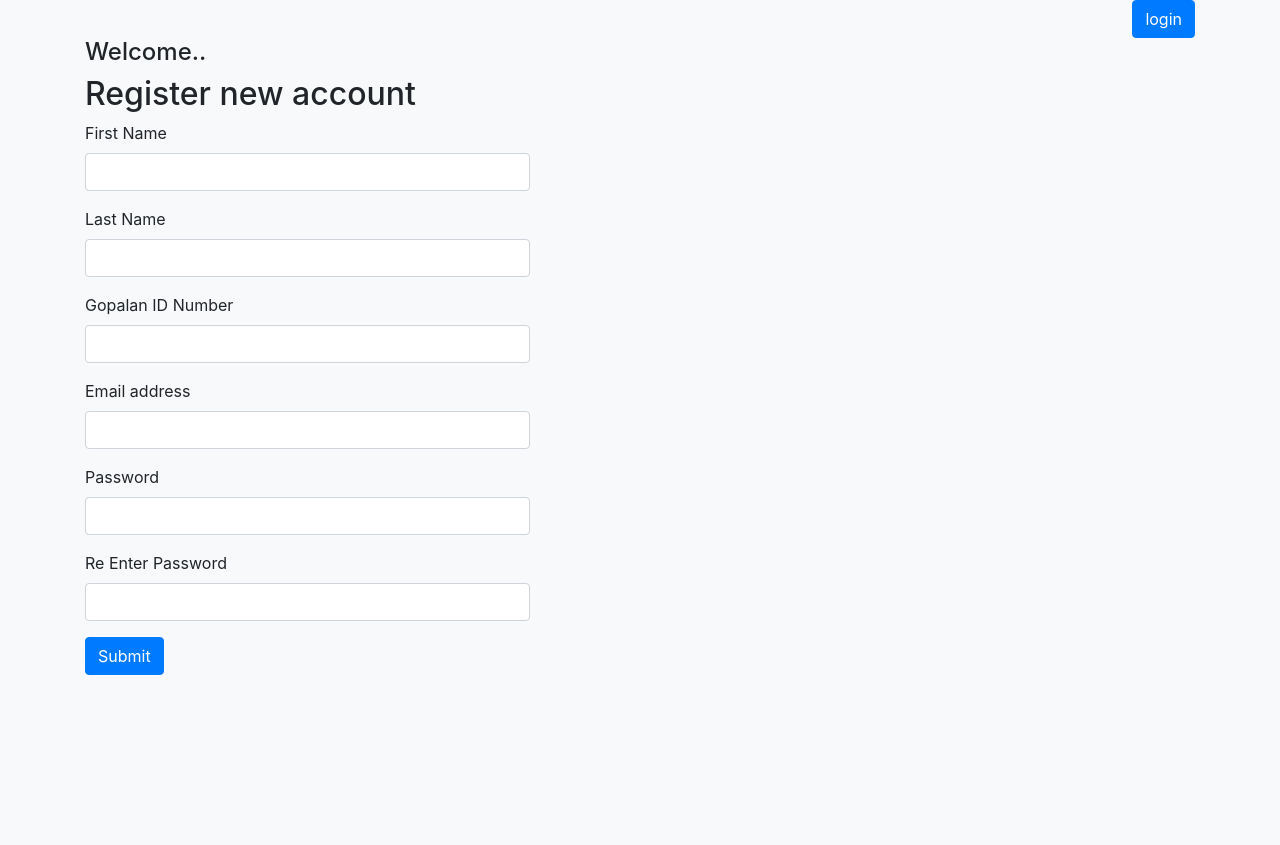
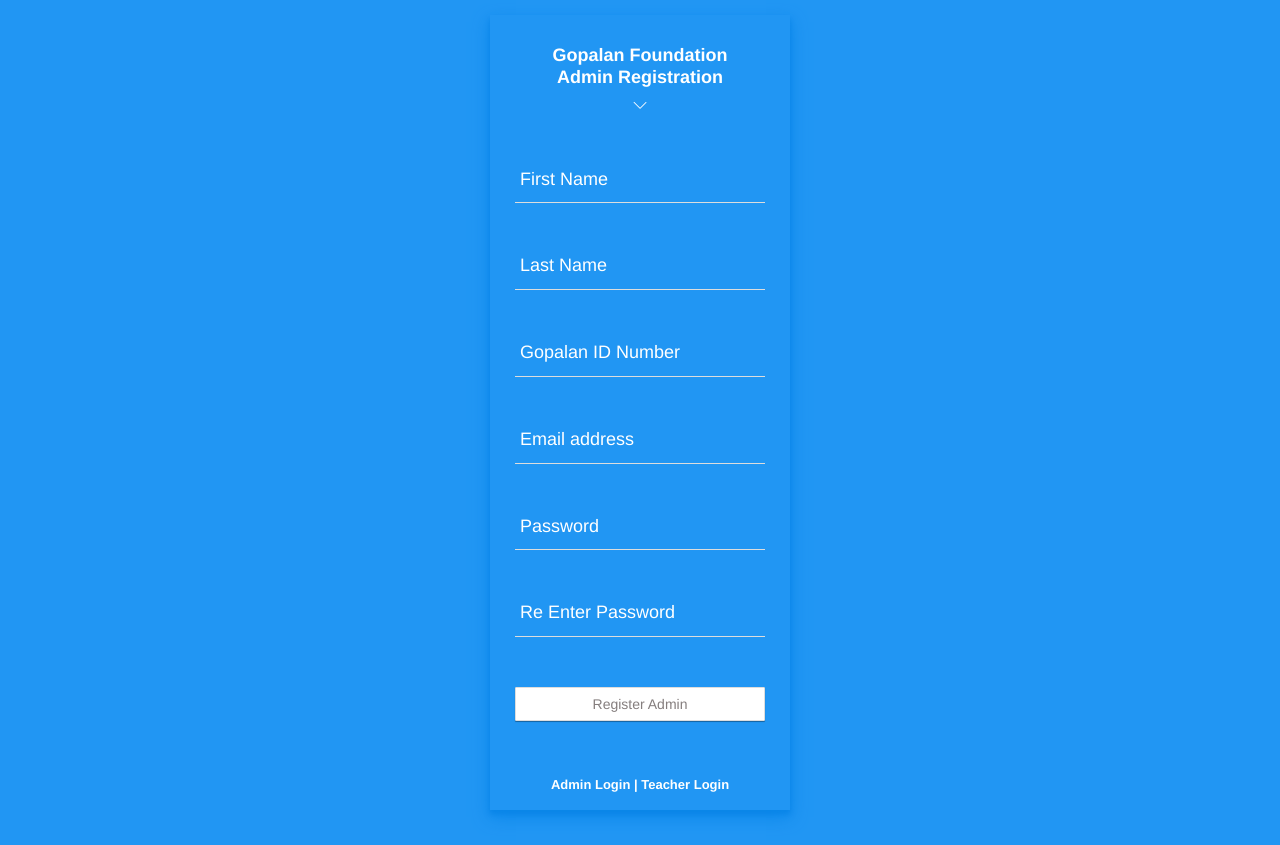
Before and after one commit to rohitsraj12/gopalan_school_system, a PHP site: page /gopalan_system/admin_register.php in a window 1280 px wide. Before the commit the page ends 675 px from the top, so only its background shows below. Run offline with PHP 8.4, Linux system fonts and the light colour scheme; some web fonts are replaced.

Commit message:
Update admin_register.php

```diff
--- a/public/admin_register.php
+++ b/public/admin_register.php
@@ -4,18 +4,29 @@
     <meta charset="UTF-8">
     <meta http-equiv="X-UA-Compatible" content="IE=edge">
     <meta name="viewport" content="width=device-width, initial-scale=1.0">
-    <title>Document</title>
-    <link rel="stylesheet" href="https://cdn.jsdelivr.net/npm/bootstrap@4.6.0/dist/css/bootstrap.min.css" integrity="sha384-B0vP5xmATw1+K9KRQjQERJvTumQW0nPEzvF6L/Z6nronJ3oUOFUFpCjEUQouq2+l" crossorigin="anonymous">
+    <title>admins Register</title>
+    <!-- <link rel="stylesheet" href="https://cdn.jsdelivr.net/npm/bootstrap@4.6.0/dist/css/bootstrap.min.css" integrity="sha384-B0vP5xmATw1+K9KRQjQERJvTumQW0nPEzvF6L/Z6nronJ3oUOFUFpCjEUQouq2+l" crossorigin="anonymous"> -->
+
+  <!-- start: Css -->
+  <link rel="stylesheet" type="text/css" href="css/bootstrap.min.css">
+
+    <!-- plugins -->
+    <link rel="stylesheet" type="text/css" href="css/plugins/font-awesome.min.css"/>
+    <link rel="stylesheet" type="text/css" href="css/plugins/simple-line-icons.css"/>
+    <link rel="stylesheet" type="text/css" href="css/plugins/animate.min.css"/>
+    <link rel="stylesheet" type="text/css" href="css/plugins/icheck/skins/flat/aero.css"/>
+    <link href="css/style.css" rel="stylesheet">
+    <link href="css/style.css" rel="stylesheet">
 </head>
-<body class="bg-light">
+<body id="mimin" class="dashboard form-signin-wrapper">
     <div class="wrap__body">
-        <div class="body__header">
+        <!-- <div class="body__header">
             <div class="container">
                 <div class="text-right">
                     <a class="btn btn-primary" href="admin_login.php">login</a>
                 </div>
             </div>
-        </div>
+        </div> -->
         <!-- end body header -->
 
         <div class="body__container">
@@ -23,74 +34,94 @@
 
                 <div class="container">
 
-                    <div class="row">
+                    <form action="include\admin.inc\register.inc.php" method="POST" class="form-signin">
+                        <div class="panel periodic-login">
+                            <div class="panel-body text-center">
+                                <!-- <h1 class="atomic-symbol">GIS</h1> -->
+                                <p class="element-name">Gopalan Foundation</p>
+                                <p class="atomic-mass">Admin Registration</p>
 
-                        <div class="col-md-5">
+                                <i class="icons icon-arrow-down"></i>
+                                <div class="form-group form-animate-text" style="margin-top:40px !important;">
 
-                            <div class="section__form">
-                                <header class="form__header">
-                                    <h4 class="h4">
-                                        Welcome..
-                                    </h4>
+                                    <input type="text" class="form-text" name="first_name" id="first_name" aria-describedby="emailHelp" required>
+                                    <span class="bar"></span>
+                                    <label for="first_name">First Name</label>
 
-                                    <h4 class="h2">
-                                        Register new account
-                                    </h4>
-                                </header>
+                                </div>
 
-                                <div class="form__body">
-                                    <form action="include/admin.inc/register.inc.php" method="POST">
+                                <div class="form-group form-animate-text" style="margin-top:40px !important;">
 
-                                        <div class="form-group">
-                                            <label for="first_name">First Name</label>
-                                            <input type="text" class="form-control" name="first_name" id="first_name" aria-describedby="emailHelp" required>
-                                        </div>
+                                    <input type="text" class="form-text"  name="last_name" id="last_name"  aria-describedby="emailHelp" required>
+                                    <span class="bar"></span>
+                                    <label for="first_name">Last Name</label>
 
-                                        <div class="form-group">
-                                            <label for="last_name">Last Name</label>
-                                            <input type="text" class="form-control" name="last_name" id="last_name" aria-describedby="emailHelp" required>
-                                        </div>
+                                </div>
 
-                                        <div class="form-group">
-                                            <label for="id">Gopalan ID Number</label>
-                                            <input type="text" class="form-control" name="emp_id" id="id" aria-describedby="emailHelp" required>
-                                        </div>
+                                <div class="form-group form-animate-text" style="margin-top:40px !important;">
 
-                                        <div class="form-group">
-                                            <label for="email">Email address</label>
-                                            <input type="email" class="form-control" name="email" id="email" aria-describedby="emailHelp" required>
-                                        </div>
+                                    <input type="text" class="form-text"  name="emp_id" id="id"  aria-describedby="emailHelp" required>
+                                    <span class="bar"></span>
+                                    <label for="first_name">Gopalan ID Number</label>
 
-                                        <div class="form-group">
-                                            <label for="password">Password</label>
-                                            <input type="password" class="form-control" name="password"  id="password" required>
-                                        </div>
+                                </div>
 
-                                        <div class="form-group">
-                                            <label for="re_password">Re Enter Password</label>
-                                            <input type="password" class="form-control" name="re_password" id="re_password">
-                                        </div>
+                                <div class="form-group form-animate-text" style="margin-top:40px !important;">
 
-                                        <button type="submit" name="submit-register" class="btn btn-primary">Submit</button>
+                                    <input type="email" class="form-text" name="email" id="email" aria-describedby="emailHelp" required>
+                                    <span class="bar"></span>
+                                    <label for="first_name">Email address</label>
 
-                                    </form>
                                 </div>
-                                <!-- wrap form -->
 
+                                <div class="form-group form-animate-text" style="margin-top:40px !important;">
+
+                                    <input type="password" name="password"  class="form-text" id="password" required>
+                                    <span class="bar"></span>
+                                    <label>Password</label>
+                                </div>
+
+                                <div class="form-group form-animate-text" style="margin-top:40px !important;">
+
+                                    <input type="password" name="re_password"  class="form-text" id="re_password" required>
+                                    <span class="bar"></span>
+                                    <label>Re Enter Password</label>
+                                </div>
+
+                                <input type="submit" name="submit-register" class="btn col-md-12" value="Register Admin"/>
                             </div>
-
+                                <div class="text-center" style="padding:5px;">
+                                    <a href="admin_login.php">Admin Login </a>
+                                    <a href="teacher_login.php">| Teacher Login</a>
+                                    <!-- <a href="admin_register.php">| Signup</a> -->
+                                </div>
                         </div>
-
-                        <div class="col-md-7">
-
-                        </div>
-
-                    </div>
+                    </form>
 
                 </div>
 
             </main>
         </div>
     </div>
+
+    <!-- start: Javascript -->
+    <script src="js/jquery.min.js"></script>
+      <script src="js/jquery.ui.min.js"></script>
+      <script src="js/bootstrap.min.js"></script>
+
+      <script src="js/plugins/moment.min.js"></script>
+      <script src="js/plugins/icheck.min.js"></script>
+
+      <!-- custom -->
+      <script src="js/main.js"></script>
+      <script type="text/javascript">
+       $(document).ready(function(){
+         $('input').iCheck({
+          checkboxClass: 'icheckbox_flat-aero',
+          radioClass: 'iradio_flat-aero'
+        });
+       });
+     </script>
+     <!-- end: Javascript -->
 </body>
 </html>
```
